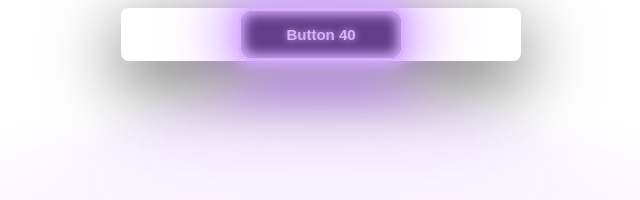
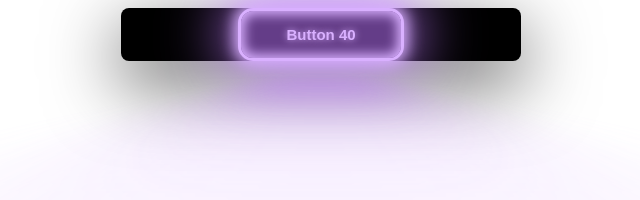
Before and after one commit to wioefasdonef/Speed-LauncherV2, a plain HTML site: page launcher.html in a window 1280 px wide. Shown: the whole page, without its empty margins (319-959 px from the left). Drawn offline with Linux system fonts and the light colour scheme.

Commit message:
Update launcher.css

```diff
--- a/css/launcher.css
+++ b/css/launcher.css
@@ -4,7 +4,7 @@
   justify-content: center;
   align-items: center;
   box-shadow: rgba(0, 0, 0, 0.56) 0px 22px 70px 4px;
-  background-color: transparent;
+  background-color: Black;
   width: 400px;
   margin-left: auto;
   margin-right: auto;
```
